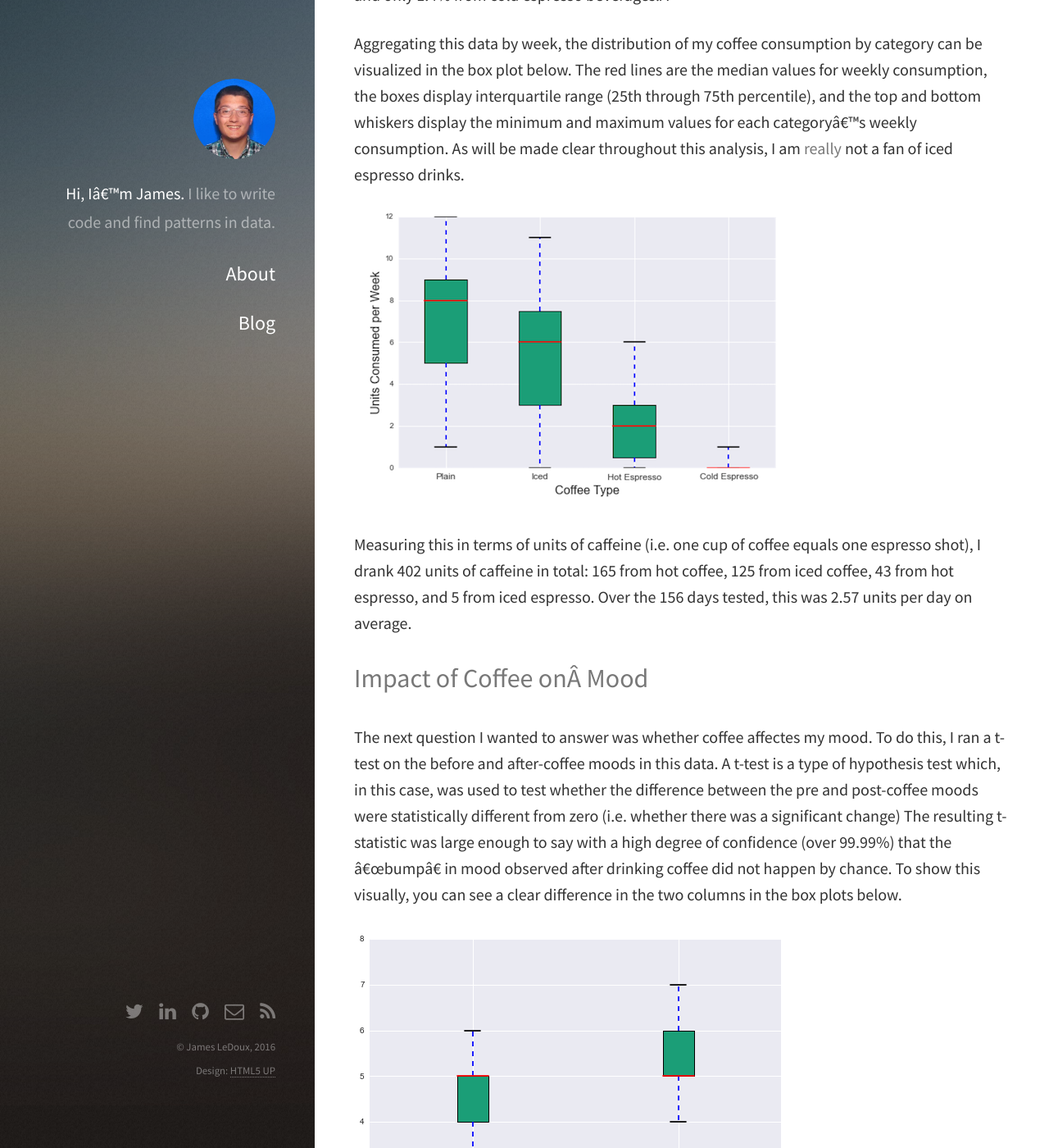
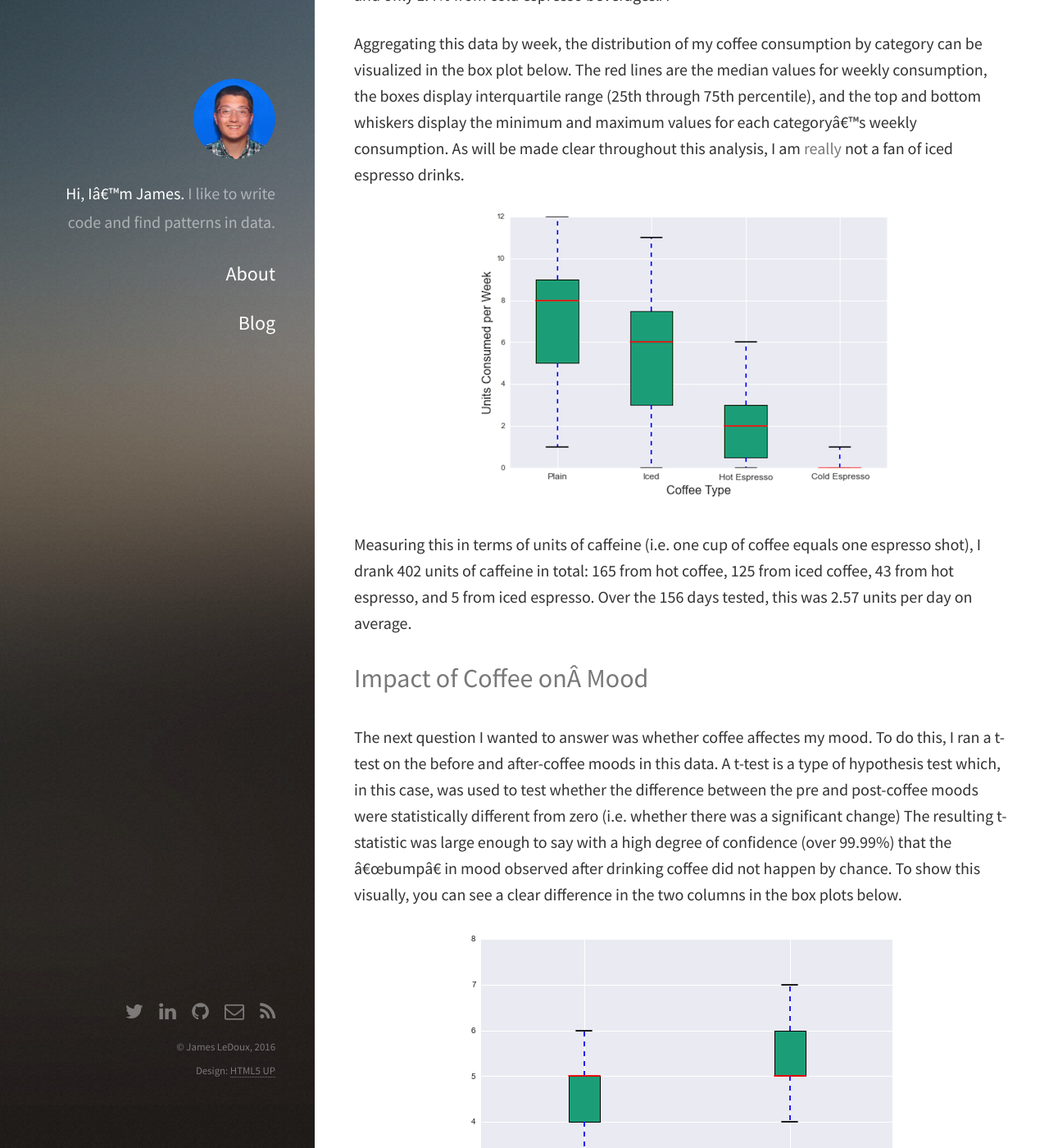
Before and after one commit to jldbc/jldbc.github.io, a Jekyll site: the page built from _posts/2017-01-12-coffee.md, in a window 1280 px wide and 1400 px high, scrolled down 1035 px. Shown: the whole window at 82% size. Built offline with Jekyll 4.4.1, drawn with Linux system fonts in a browser that asks for light colours.

Commit message:
more mobile formatting. text should appear larger now, less while space in the margins

```diff
--- a/_layouts/post.html
+++ b/_layouts/post.html
@@ -48,7 +48,7 @@
         color: #333;
       }
       section img {
-        max-width: 640px;
+        max-width: 100%;
       }
       .aspectRatioPlaceholder {
         max-width: auto !important;
--- a/_posts/2017-01-12-coffee.md
+++ b/_posts/2017-01-12-coffee.md
@@ -16,7 +16,9 @@
 
 Aggregating this data by week, the distribution of my coffee consumption by category can be visualized in the box plot below. The red lines are the median values for weekly consumption, the boxes display interquartile range (25th through 75th percentile), and the top and bottom whiskers display the minimum and maximum values for each category’s weekly consumption. As will be made clear throughout this analysis, I am **really** not a fan of iced espresso drinks.
 
-![inline 50%](/images/fulls/coffee_img1.png)
+<p align="center">
+    <img src="/images/fulls/coffee_img1.png" alt>
+</p>
 
 Measuring this in terms of units of caffeine (i.e. one cup of coffee equals one espresso shot), I drank 402 units of caffeine in total: 165 from hot coffee, 125 from iced coffee, 43 from hot espresso, and 5 from iced espresso. Over the 156 days tested, this was 2.57 units per day on average.
 
@@ -24,8 +26,9 @@
 
 The next question I wanted to answer was whether coffee affectes my mood. To do this, I ran a t-test on the before and after-coffee moods in this data. A t-test is a type of hypothesis test which, in this case, was used to test whether the difference between the pre and post-coffee moods were statistically different from zero (i.e. whether there was a significant change) The resulting t-statistic was large enough to say with a high degree of confidence (over 99.99%) that the “bump” in mood observed after drinking coffee did not happen by chance. To show this visually, you can see a clear difference in the two columns in the box plots below.
 
-![inline 100%](/images/fulls/coffee_img2.png)
-
+<p align="center">
+    <img src="/images/fulls/coffee_img2.png" alt>
+</p>
 # Time to First Coffee
 
 The next thing that piqued my interest was how long I take between waking up and drinking my morning coffee. As a caffeine addict, my assumption was that this timeframe would be relatively small. The data supports this intuition, with my median time-to-first-coffee being 1 hour and 40 minutes while working during the summer, and 1 hour flat while in school. The drop in this timeframe between work and school can be seen in the time series below (see the drop during September 2016). This reduction in time-to-first-coffee upon beginning school is likely more a consequence of having a coffee machine in my dorm during the semester than it is reflective of a change in my morning coffee desires.
@@ -36,8 +39,9 @@
 
 Another useful statistical tool for finding insights in data is Pearson Correlation, a measure of the extent to which two variables move together in a linear fashion. The correlations between each pair of features in my data are displayed in the correlation matrix below. A red square means that the two features have a well-defined positive relationship with one-another, a blue one means that the features tend to move in opposite directions, and a colorless square means that there is no linear relationship between those features.
 
-![inline 100%](/images/fulls/coffee_img4.png)
-
+<p align="center">
+    <img src="/images/fulls/coffee_img4.png" alt>
+</p>
 This can be a daunting figure to view and interpret, but a few things stand out. First, it shows that I tend to be in a better mood when I drink iced coffee than when I drink plain coffee. This could either be because iced coffee makes me happy, or because it’s typically availably during the daytime when I’m more awake and less worried about the next day’s responsibilities and deadlines. This would also help to explain why the correlation between happiness and plain coffee is negative, since my late-night study sessions are typically fueled by hot coffee from the dining hall. A few other things that can be seen in this figure are that I got more sleep as the year went on, I drink less coffee when I had more sleep the night before, and I drink more coffee when I’m feeling stressed about something.
 
 # Trends
```
